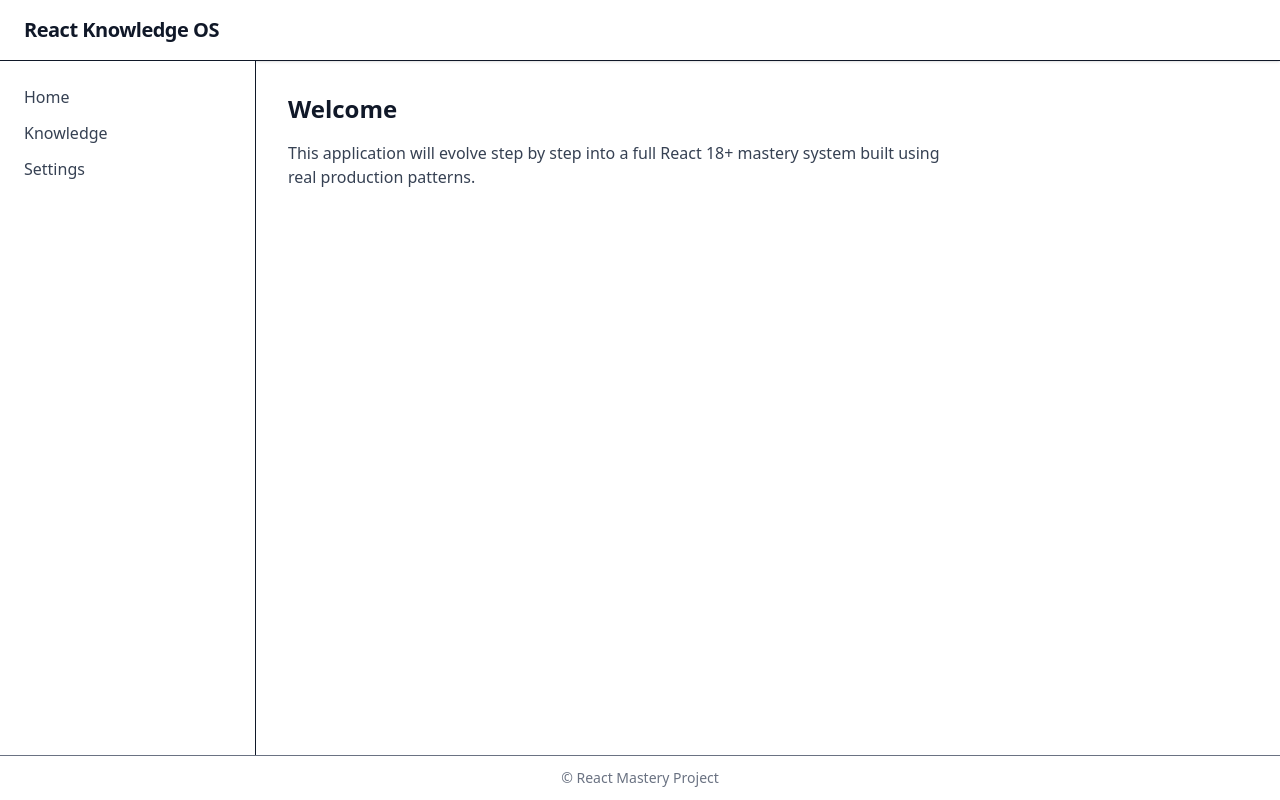
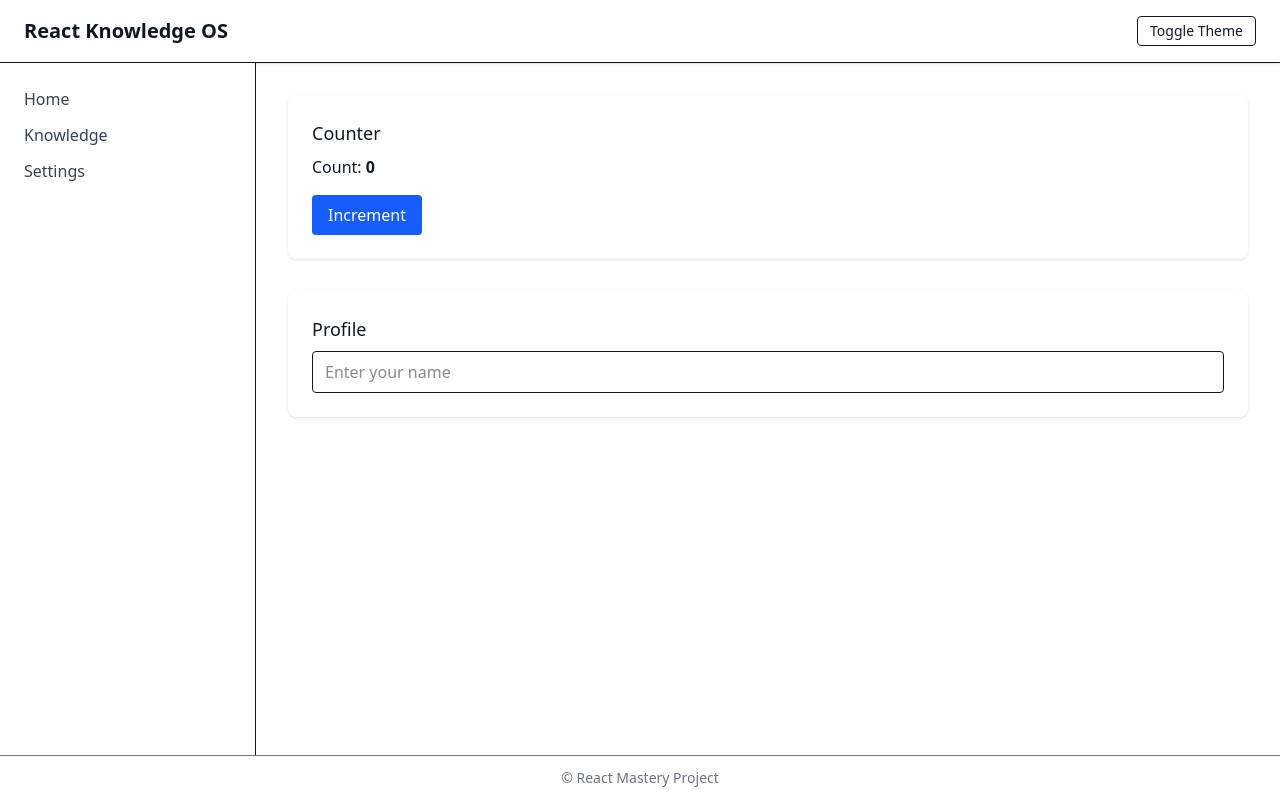
Before and after one commit to metooabby/react-knowledge-os, a React (Vite) app: page / in a window 1280 px wide. Built offline with nearby package versions, Linux system fonts and the light colour scheme.

Commit message:
phase-1 final commit

```diff
--- a/src/components/layout/Header.tsx
+++ b/src/components/layout/Header.tsx
@@ -1,9 +1,23 @@
+import { useState } from "react"
+
 export default function Header() {
+    const [dark, setDark] = useState(false);
+
     return (
-        <header className="border-b bg-white px-6 py-4 shadow-sm">
-            <h1 className="text-xl font-semibold tracking-tight">
-                React Knowledge OS
-            </h1>
+        <header
+            className={`border-b px-6 py-4 shadow-sm ${dark ? "bg-gray-900 text-white" : "bg-white"
+                }`}
+        >
+            <div className="flex items-center justify-between">
+                <h1 className="text-xl font-semibold">React Knowledge OS</h1>
+
+                <button
+                    onClick={() => setDark(!dark)}
+                    className="rounded border px-3 py-1 text-sm hover:bg-gray-100"
+                >
+                    Toggle Theme
+                </button>
+            </div>
         </header>
     )
 }
--- a/src/pages/Home.tsx
+++ b/src/pages/Home.tsx
@@ -1,11 +1,43 @@
+import { useState } from "react";
+
 export default function Home() {
+    const [count, setCount] = useState(0);
+    const [name, setName] = useState('')
+
     return (
-        <main className="flex-1 p-8">
-            <h2 className="mb-4 text-2xl font-semibold">Welcome</h2>
-            <p className="max-w-2xl text-gray-700">
-                This application will evolve step by step into a full React 18+
-                mastery system built using real production patterns.
-            </p>
+        <main className="flex-1 space-y-8 p-8">
+            <section className="rounded-lg bg-white p-6 shadow-sm">
+                <h3 className="mb-2 text-lg font-medium">Counter</h3>
+
+                <p className="mb-4">
+                    Count: <span className="font-bold">{count}</span>
+                </p>
+
+                <button
+                    onClick={() => setCount(count + 1)}
+                    className="rounded bg-blue-600 px-4 py-2 text-white hover:bg-blue-700"
+                >
+                    Increment
+                </button>
+            </section>
+
+            <section className="rounded-lg bg-white p-6 shadow-sm">
+                <h3 className="mb-2 text-lg font-medium">Profile</h3>
+
+                <input
+                    type="text"
+                    value={name}
+                    onChange={(e) => setName(e.target.value)}
+                    placeholder="Enter your name"
+                    className="w-full rounded border px-3 py-2 focus:outline-none focus:ring-2 focus:ring-blue-500"
+                />
+
+                {name && (
+                    <p className="mt-3 text-gray-700">
+                        Hello, <span className="font-semibold">{name}</span>
+                    </p>
+                )}
+            </section>
         </main>
-    )
+    );
 }
```
